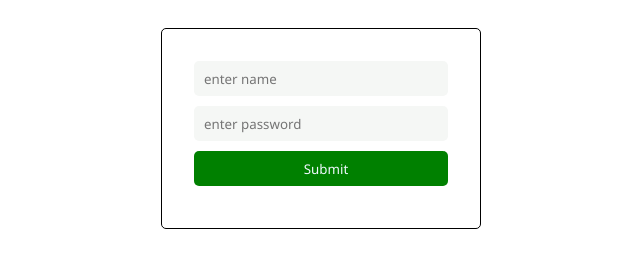
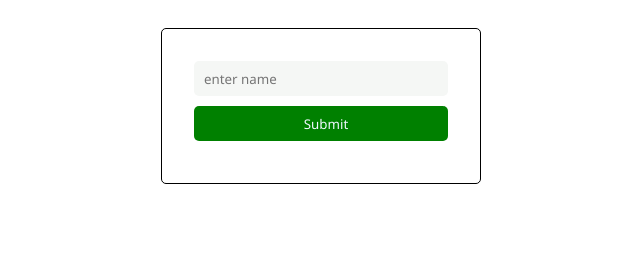
Before and after one commit to SumanPal2023/new_task, a plain HTML site: page login.html in a window 1280 px wide. Shown: the part 105-372 px from the top of the page, without its empty margins (319-959 px from the left). Drawn offline with Linux system fonts and the light colour scheme.

Commit message:
modified style.css file

```diff
--- a/login.html
+++ b/login.html
@@ -10,7 +10,7 @@
     <h2>Login Page</h2>
     <form action="">
         <input type="text" placeholder="enter name">
-        <input type="password" placeholder="enter password">
+        <!-- <input type="password" placeholder="enter password"> -->
         <button>Submit</button>
     </form>
 </body>
```
